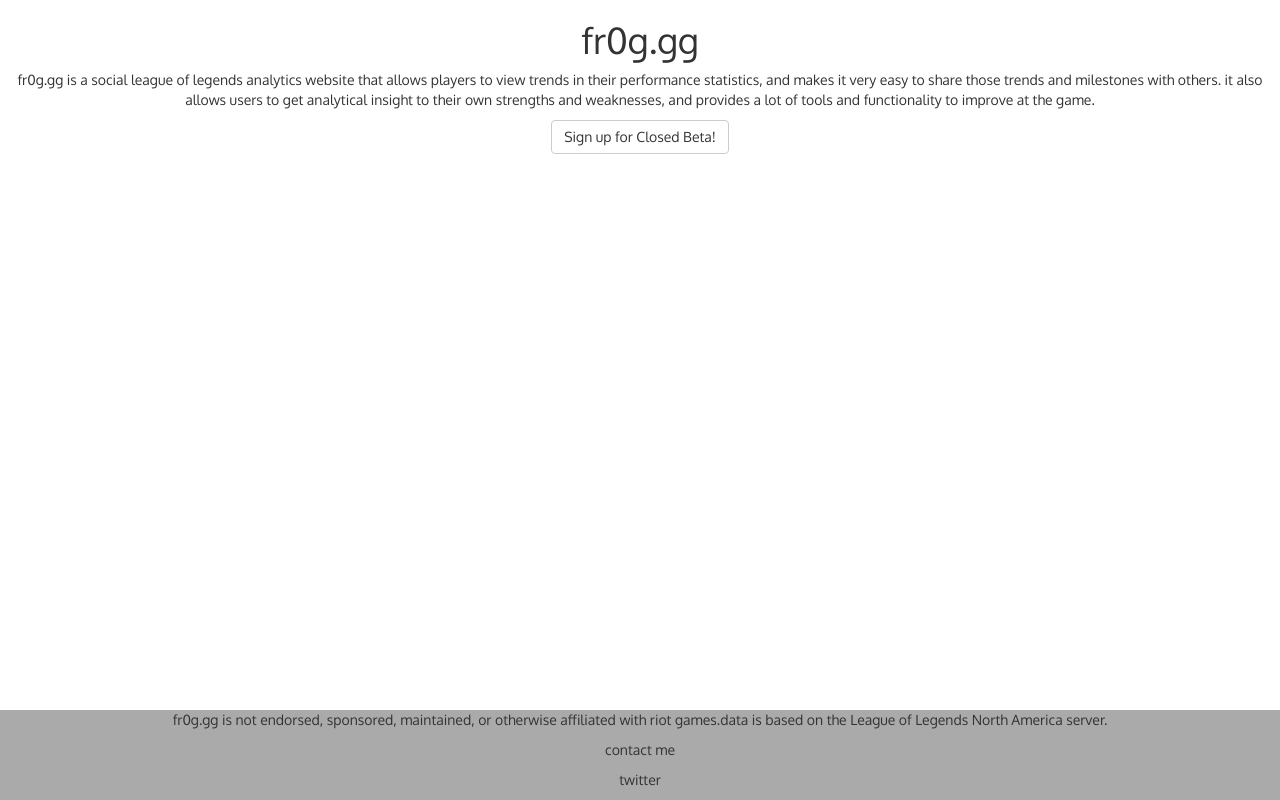
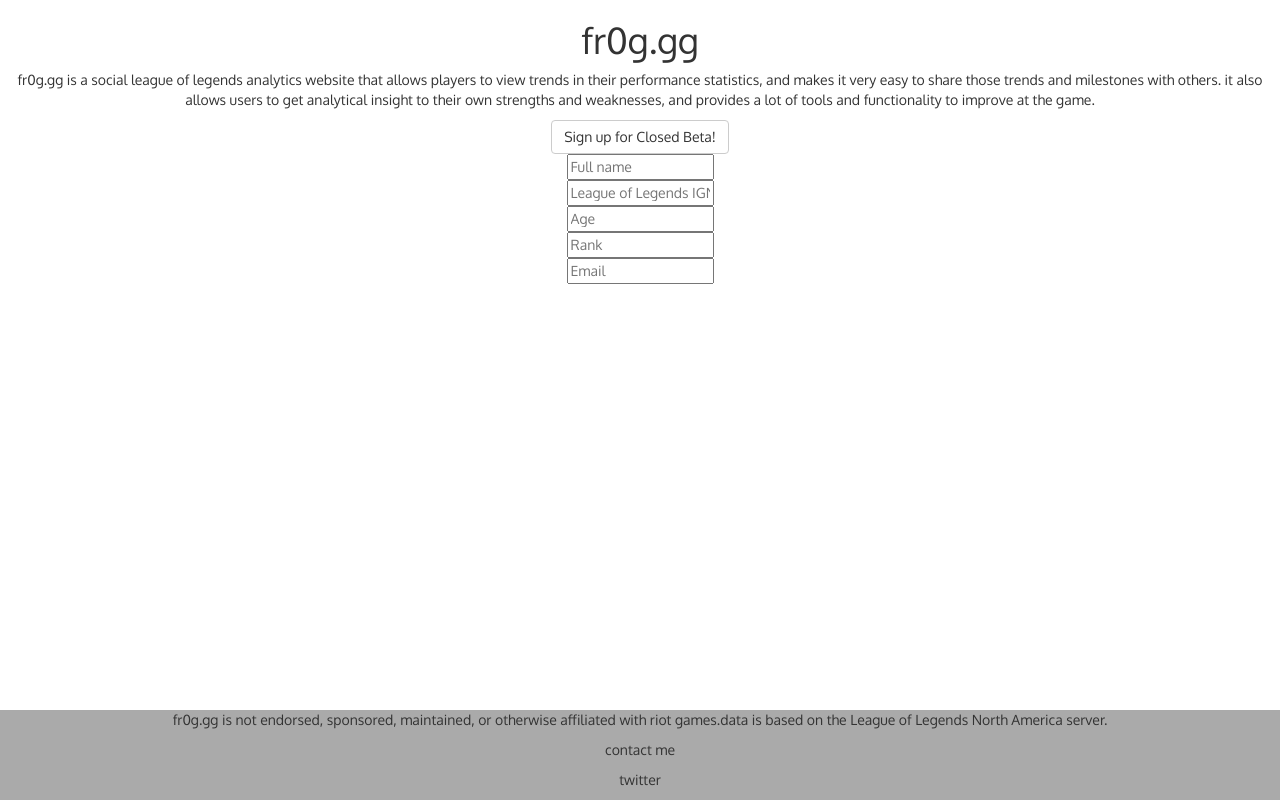
Before and after one commit to frogr/frog-gg, a React (Create React App) app: page / in a window 1280 px wide. Built offline with nearby package versions, Linux system fonts and the light colour scheme.

Commit message:
Questions input field added needs style!

```diff
--- a/public/index.html
+++ b/public/index.html
@@ -7,6 +7,7 @@
     <link rel="manifest" href="%PUBLIC_URL%/manifest.json">
     <link rel="shortcut icon" href="%PUBLIC_URL%/favicon.ico">
     <link rel="stylesheet" href="https://maxcdn.bootstrapcdn.com/bootstrap/latest/css/bootstrap.min.css">
+    <link href="https://fonts.googleapis.com/css?family=Oxygen" rel="stylesheet">
     <title>fr0g</title>
   </head>
   <body>
--- a/src/App.js
+++ b/src/App.js
@@ -1,13 +1,14 @@
 import React, { Component } from "react";
-import logo from "./logo.svg";
 import "./App.css";
 import Splash from "./Splash.js";
+import Questions from "./Questions.js";
 
 class App extends Component {
   render() {
     return (
       <div>
         <Splash />
+        <Questions />
       </div>
     );
   }
--- /dev/null
+++ b/src/Questions.js
@@ -0,0 +1,17 @@
+import React from "react";
+
+const Questions = () => {
+  return [
+    <div className="fr0g__questions">
+      <form action="#">
+        <input placeholder="Full name" /> <br />
+        <input placeholder="League of Legends IGN" /> <br />
+        <input placeholder="Age" /> <br />
+        <input placeholder="Rank" /> <br />
+        <input placeholder="Email" /> <br />
+      </form>
+    </div>
+  ];
+};
+
+export default Questions;
--- a/src/Splash.css
+++ b/src/Splash.css
@@ -1,10 +1,8 @@
-@import url("https://fonts.googleapis.com/css?family=Oxygen");
-
 body {
   font-family: "Oxygen", sans-serif;
 }
 .fr0g__title {
-  color: ;
+  font-weight: 700;
 }
 .fr0g__text--p {
 }
--- a/src/Splash.js
+++ b/src/Splash.js
@@ -1,4 +1,4 @@
-import React, { Component } from "react";
+import React from "react";
 import { Button } from "react-bootstrap";
 import "./Splash.css";
 
--- a/src/index.js
+++ b/src/index.js
@@ -2,6 +2,5 @@
 import ReactDOM from "react-dom";
 import "./index.css";
 import App from "./App";
-import Splash from "./Splash.js";
 
 ReactDOM.render(<App />, document.getElementById("root"));
```
